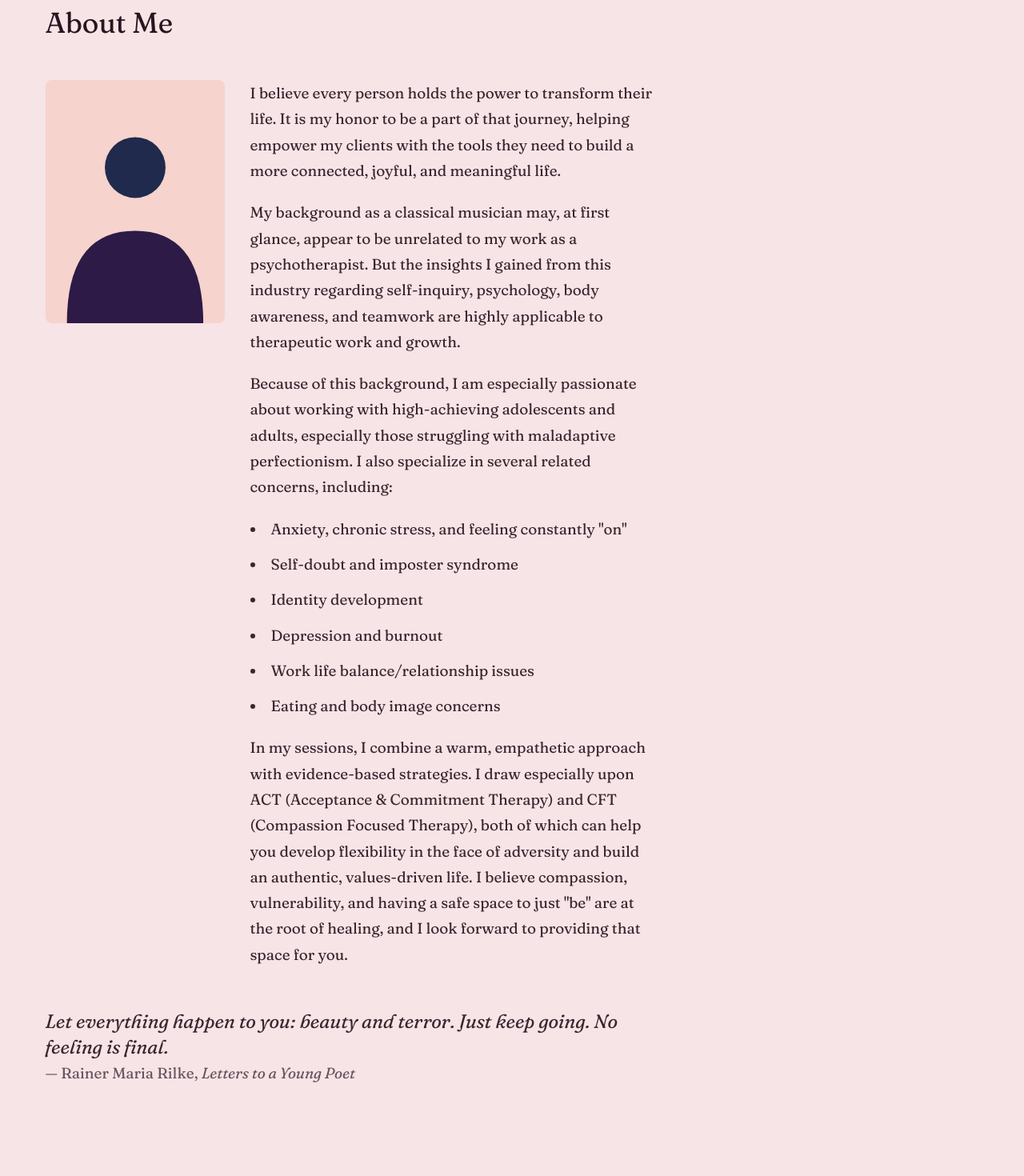
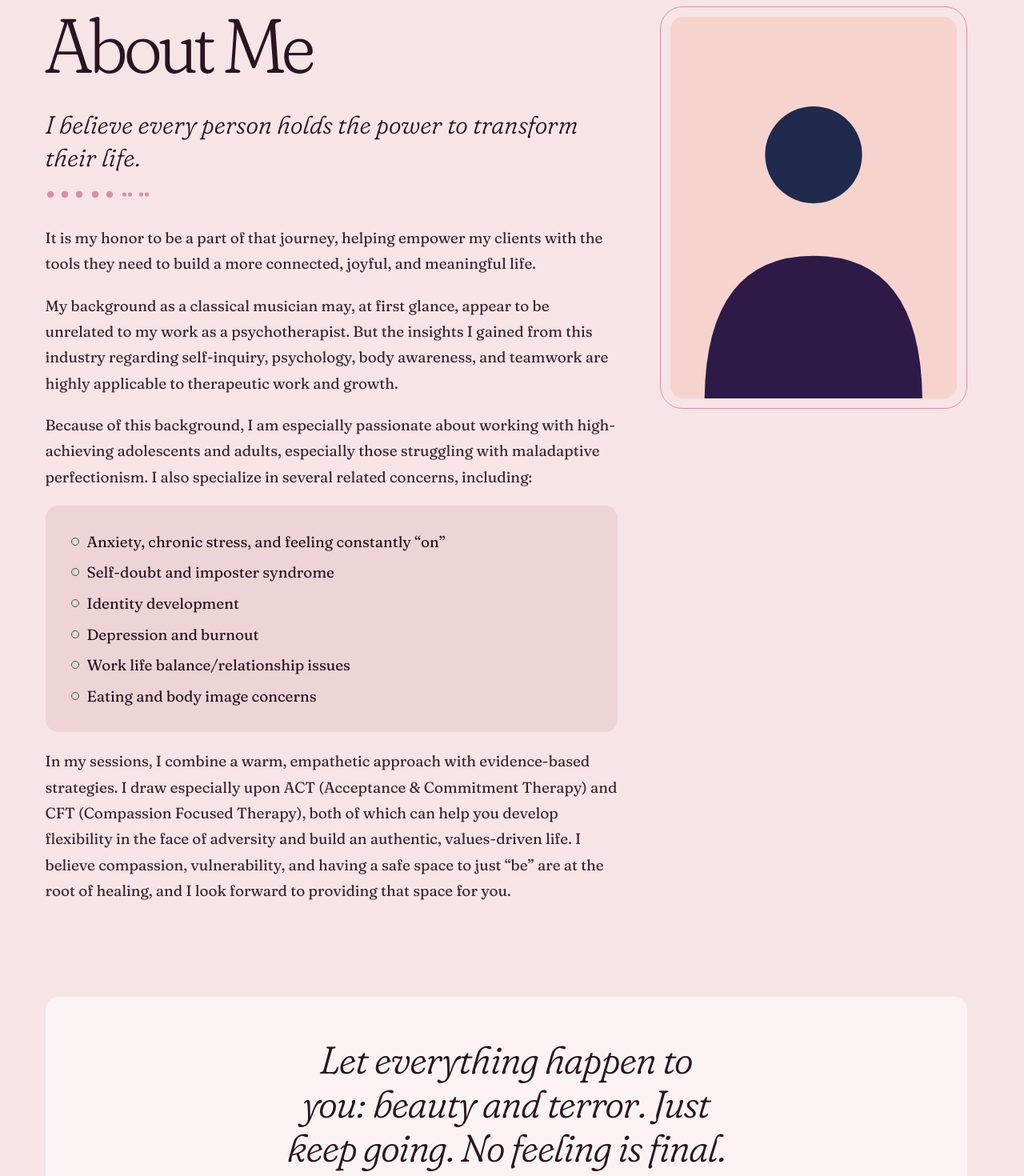
Before and after one commit to psnail273/rachel-website-better, a Next.js app: page /therapy/about in a window 1280 px wide. Shown: the part 120-1590 px from the top of the page at 80% size. Built offline with nearby package versions, Linux system fonts and the light colour scheme.

Commit message:
About Me photo page, dotted-rule Lead and Rilke panel (#36)
Co-Authored-By: Claude Sonnet 5.5 <noreply@anthropic.com>

```diff
--- a/src/app/_components/layout/components.tsx
+++ b/src/app/_components/layout/components.tsx
@@ -138,16 +138,46 @@ export function Prose({ align, children }: ProseProps): ReactNode {
   return <div data-prose={align}>{children}</div>;
 }
 
+const RULE_DOTS: [string, string][] = [
+  ["6", "4.25"],
+  ["24", "4.25"],
+  ["42", "4.25"],
+  ["62", "4.25"],
+  ["80", "4.25"],
+  ["98.5", "2.6"],
+  ["105.5", "2.6"],
+  ["119.5", "2.6"],
+  ["126.5", "2.6"],
+];
+
 export function Lead({
   children,
+  rule,
 }: {
   children?: ReactNode;
   rule?: boolean;
 }): ReactNode {
-  return (
+  const lead = (
     <p data-lead="" className="type-lead">
       {children}
     </p>
+  );
+  if (rule !== true) return lead;
+  return (
+    <div>
+      {lead}
+      <svg
+        data-rule=""
+        aria-hidden="true"
+        width="132"
+        height="12"
+        viewBox="0 0 132 12"
+      >
+        {RULE_DOTS.map(([cx, r]) => (
+          <circle key={cx} cx={cx} cy="6" r={r} />
+        ))}
+      </svg>
+    </div>
   );
 }
 
--- a/src/app/_components/layout/styles.css
+++ b/src/app/_components/layout/styles.css
@@ -152,6 +152,12 @@ body > footer {
   white-space: nowrap;
 }
 
+[data-rule] {
+  display: block;
+  margin-block-start: var(--space-flow);
+  fill: var(--ornament);
+}
+
 [data-quote] {
   container-type: inline-size;
   background: var(--surface);
--- a/src/app/therapy/about/page.tsx
+++ b/src/app/therapy/about/page.tsx
@@ -1,8 +1,16 @@
 import type { Metadata } from "next";
-import Image from "next/image";
 
 import { images } from "../../../lib/images";
-import { Stack } from "../../_components/layout/components";
+import { tieLabel, tieLast } from "../../../lib/tie";
+import {
+  Lead,
+  List,
+  PhotoPage,
+  Prose,
+  PullQuote,
+  Section,
+  Stack,
+} from "../../_components/layout/components";
 
 export const metadata: Metadata = {
   title: "About Me",
@@ -10,70 +18,65 @@ export const metadata: Metadata = {
     "Rachel Siegel is a psychotherapist who works with high-achieving adolescents and adults on perfectionism, anxiety, imposter syndrome, identity and burnout, drawing on ACT and Compassion Focused Therapy.",
 };
 
+const SPECIALTIES = [
+  "Anxiety, chronic stress, and feeling constantly “on”",
+  "Self-doubt and imposter syndrome",
+  "Identity development",
+  "Depression and burnout",
+  "Work life balance/relationship issues",
+  "Eating and body image concerns",
+];
+
 export default function AboutPage() {
-  const headshot = images["headshot-therapist"];
   return (
-    <Stack space="block" className="w-full max-w-3xl">
-      <h1 className="font-serif text-4xl text-heading">About Me</h1>
-      <Stack space="heading" className="md:flex-row md:items-start">
-        <Image
-          src={headshot.src}
-          alt={headshot.alt}
-          width={headshot.width}
-          height={headshot.height}
-          className="w-40 md:w-56 h-auto shrink-0 rounded-lg"
-        />
-        <Stack space="flow">
+    <>
+      <PhotoPage
+        headingId="about-heading"
+        title="About Me"
+        image={images["headshot-therapist"]}
+      >
+        <Stack space="heading">
+          <Lead rule>
+            {tieLast(
+              "I believe every person holds the power to transform their life.",
+            )}
+          </Lead>
+          <Prose align="start">
             <p>
-            I believe every person holds the power to transform their life. It
-            is my honor to be a part of that journey, helping empower my clients
-            with the tools they need to build a more connected, joyful, and
-            meaningful life.
+              {tieLast(
+                "It is my honor to be a part of that journey, helping empower my clients with the tools they need to build a more connected, joyful, and meaningful life.",
+              )}
             </p>
             <p>
-            My background as a classical musician may, at first glance, appear
-            to be unrelated to my work as a psychotherapist. But the insights I
-            gained from this industry regarding self-inquiry, psychology, body
-            awareness, and teamwork are highly applicable to therapeutic work
-            and growth.
+              {tieLast(
+                "My background as a classical musician may, at first glance, appear to be unrelated to my work as a psychotherapist. But the insights I gained from this industry regarding self-inquiry, psychology, body awareness, and teamwork are highly applicable to therapeutic work and growth.",
+              )}
             </p>
             <p>
-            Because of this background, I am especially passionate about working
-            with high-achieving adolescents and adults, especially those
-            struggling with maladaptive perfectionism. I also specialize in
-            several related concerns, including:
+              {tieLast(
+                "Because of this background, I am especially passionate about working with high-achieving adolescents and adults, especially those struggling with maladaptive perfectionism. I also specialize in several related concerns, including:",
+              )}
             </p>
-          <Stack space="tight" as="ul" className="list-disc list-inside">
-            <li>
-              Anxiety, chronic stress, and feeling constantly &quot;on&quot;
-            </li>
-            <li>Self-doubt and imposter syndrome</li>
-            <li>Identity development</li>
-            <li>Depression and burnout</li>
-            <li>Work life balance/relationship issues</li>
-            <li>Eating and body image concerns</li>
+            <List variant="panel" items={SPECIALTIES} />
+            <p>
+              {tieLast(
+                "In my sessions, I combine a warm, empathetic approach with evidence-based strategies. I draw especially upon ACT (Acceptance & Commitment Therapy) and CFT (Compassion Focused Therapy), both of which can help you develop flexibility in the face of adversity and build an authentic, values-driven life. I believe compassion, vulnerability, and having a safe space to just “be” are at the root of healing, and I look forward to providing that space for you.",
+              )}
+            </p>
+          </Prose>
         </Stack>
-          <p>
-            In my sessions, I combine a warm, empathetic approach with
-            evidence-based strategies. I draw especially upon ACT (Acceptance
-            &amp; Commitment Therapy) and CFT (Compassion Focused Therapy), both
-            of which can help you develop flexibility in the face of adversity
-            and build an authentic, values-driven life. I believe compassion,
-            vulnerability, and having a safe space to just &quot;be&quot; are at
-            the root of healing, and I look forward to providing that space for
-            you.
-          </p>
-        </Stack>
-      </Stack>
-      <figure>
-        <blockquote className="font-serif text-2xl italic">
-          Let everything happen to you: beauty and terror. Just keep going. No
-          feeling is final.
-        </blockquote>
-        <figcaption className="text-muted">
-          — Rainer Maria Rilke, <cite>Letters to a Young Poet</cite>
-        </figcaption>
-      </figure>
-    </Stack>
+      </PhotoPage>
+      <Section label="A line from Rilke">
+        <PullQuote
+          quote="Let everything happen to you: beauty and terror. Just keep going. No feeling is final."
+          caption={
+            <>
+              Rainer Maria Rilke,{" "}
+              <cite>{tieLabel("Letters to a Young Poet")}</cite>
+            </>
+          }
+        />
+      </Section>
+    </>
   );
 }
```
Lines whose indentation alone changed are shown as unchanged.
